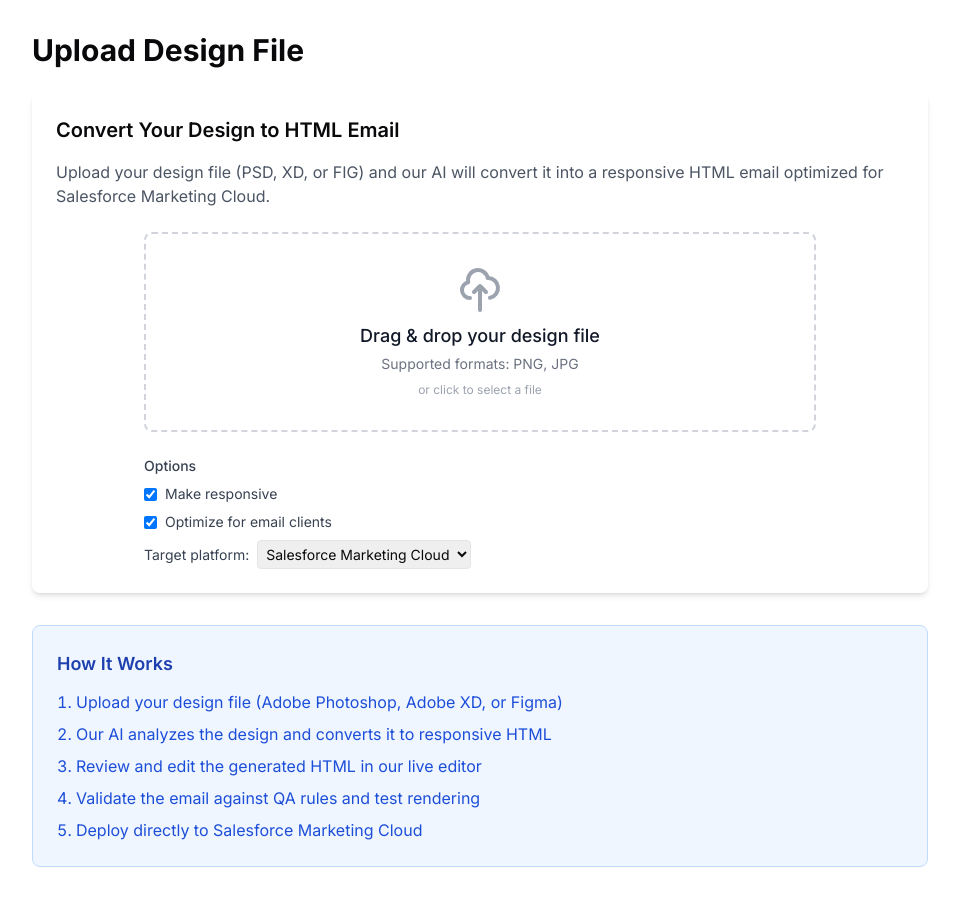
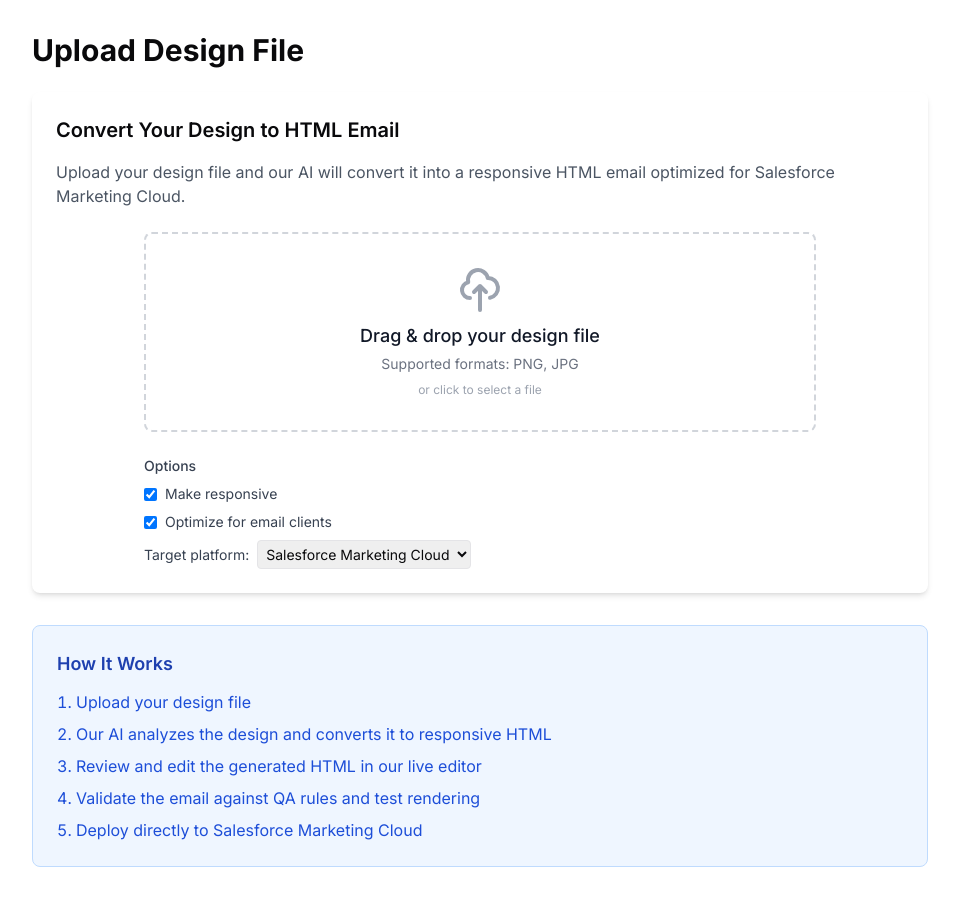
Before and after one commit to dwaynekyletech-git/EmailGen-Studio, a Next.js app: page /upload in a window 1280 px wide. Shown: the whole page, without its empty margins (160-1119 px from the left). Built offline with nearby package versions, Linux system fonts and the light colour scheme.

Commit message:
Remove email conversion options from FileUploader component and update usage

```diff
--- a/src/app/upload/page.tsx
+++ b/src/app/upload/page.tsx
@@ -25,23 +25,20 @@ export default function UploadPage() {
         <div className="bg-white rounded-lg shadow-md p-6 mb-8">
           <h2 className="text-xl font-semibold mb-4">Convert Your Design to HTML Email</h2>
           <p className="text-gray-600 mb-6">
-            Upload your design file (PSD, XD, or FIG) and our AI will convert it into a responsive HTML email
+            Upload your design file and our AI will convert it into a responsive HTML email
             optimized for Salesforce Marketing Cloud.
           </p>
 
           <FileUploader
             onConversionComplete={handleConversionComplete}
             onConversionError={handleConversionError}
-            makeResponsive={true}
-            optimizeForEmail={true}
-            targetPlatform="sfmc"
           />
         </div>
 
         <div className="bg-blue-50 border border-blue-200 rounded-lg p-6">
           <h3 className="text-lg font-semibold text-blue-800 mb-3">How It Works</h3>
           <ol className="list-decimal list-inside space-y-2 text-blue-700">
-            <li>Upload your design file (Adobe Photoshop, Adobe XD, or Figma)</li>
+            <li>Upload your design file</li>
             <li>Our AI analyzes the design and converts it to responsive HTML</li>
             <li>Review and edit the generated HTML in our live editor</li>
             <li>Validate the email against QA rules and test rendering</li>
```
